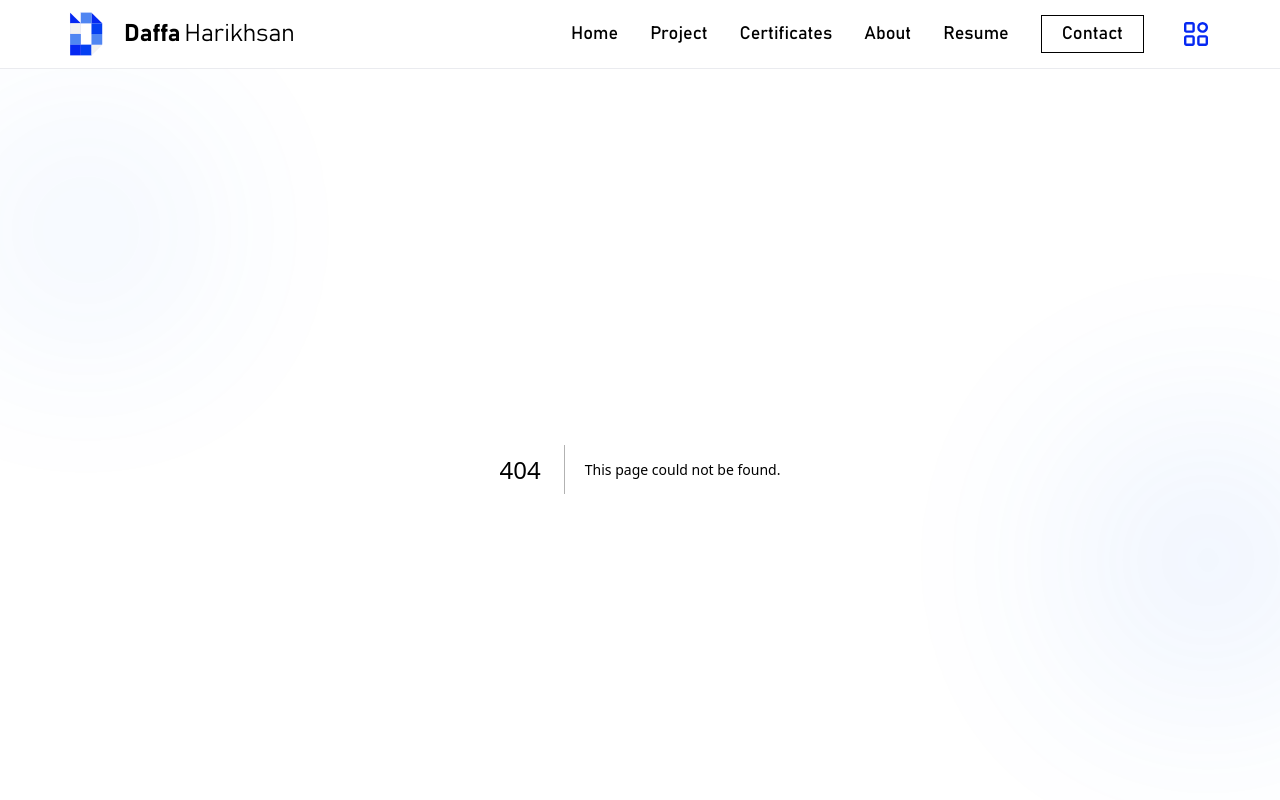
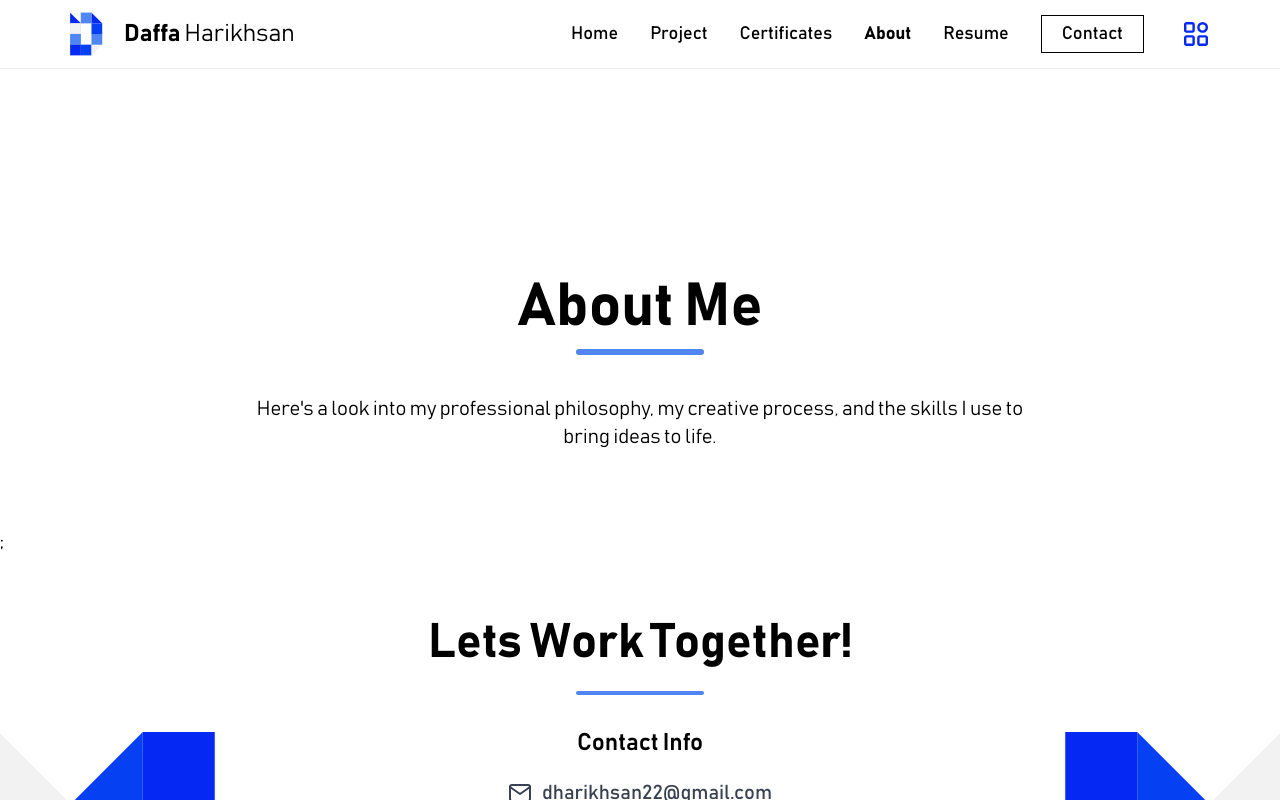
Before and after one commit to daffaharikhsan/portofolio-daf, a Next.js app: page /About in a window 1280 px wide. Before the commit this address had no page. Shown: the top 800 px of the page. Built offline with nearby package versions, Linux system fonts and the light colour scheme.

Commit message:
certificates

```diff
--- /dev/null
+++ b/app/About/page.tsx
@@ -0,0 +1,26 @@
+import React from "react";
+import "./About.css"; // Pastikan file CSS ini terhubung
+import Image from "next/image";
+import Link from "next/link";
+
+const Aboutpage = () => {
+  return (
+    <div className="bg-white dark:bg-black">
+      <main>
+        <div className="my-12 md:my-20 pt-20 md:pt-32 text-center">
+          <h2 className="text-4xl sm:text-5xl md:text-6xl font-bold mb-3 text-black dark:text-white">
+            About Me
+          </h2>
+          <div className="w-20 md:w-32 h-1.5 bg-[#5086F2] rounded-full mx-auto mb-6 md:mb-10"></div>
+          <p className="text-black dark:text-gray-300 font-light text-base sm:text-lg md:text-xl leading-relaxed max-w-3xl mx-auto">
+            Here's a look into my professional philosophy, my creative process,
+            and the skills I use to bring ideas to life.
+          </p>
+        </div>
+        ;
+      </main>
+    </div>
+  );
+};
+
+export default Aboutpage;
--- a/app/certificates/certificates.css
+++ b/app/certificates/certificates.css
@@ -59,6 +59,7 @@
   height: auto; /* Menjaga rasio aspek gambar */
   object-fit: contain;
   border: 1px solid #e2e8f0; /* Border di sekeliling gambar */
+  border-radius: 5px;
 }
 
 .certificate-content {
@@ -72,6 +73,7 @@
   font-size: 1.25rem; /* 20px */
   font-weight: 600;
   margin-bottom: 0.25rem;
+  color: black;
 }
 
 .certificate-issuer {
--- a/app/certificates/page.tsx
+++ b/app/certificates/page.tsx
@@ -6,21 +6,21 @@ import Link from "next/link";
 const certificates = [
   // ... (data sertifikat Anda tetap sama, tidak perlu diubah)
   {
-    image: "/assets/akhir.png",
+    image: "/assets/Foto/DSC06372.jpg",
     title: "Photography",
     issuer: "Google",
     description: "lorem ipsum dolor sit amet",
     link: "#",
   },
   {
-    image: "/assets/Baru.jpg",
+    image: "/assets/Foto/DSC06372.jpg",
     title: "Photography",
     issuer: "Google",
     description: "lorem ipsum dolor sit amet",
     link: "#",
   },
   {
-    image: "/assets/akhir.png",
+    image: "/assets/Foto/DSC06372.jpg",
     title: "Photography",
     issuer: "Google",
     description: "lorem ipsum dolor sit amet",
--- a/app/components/Navbar.tsx
+++ b/app/components/Navbar.tsx
@@ -18,7 +18,7 @@ const Navbar = () => {
     { href: "/", label: "Home" },
     { href: "/project", label: "Project" },
     { href: "/certificates", label: "Certificates" },
-    { href: "/about", label: "About" },
+    { href: "/About", label: "About" },
     { href: "/resume", label: "Resume" },
     { href: "/contact", label: "Contact" },
   ];
@@ -76,9 +76,9 @@ const Navbar = () => {
               Certificates
             </Link>
             <Link
-              href="/about"
+              href="/About"
               className={`transition-colors hover-underline ${
-                pathname === "/about"
+                pathname === "/About"
                   ? "font-bold"
                   : "font-normal hover:font-semibold transition-transform duration-300 hover:scale-110"
               }`}
@@ -139,7 +139,7 @@ const Navbar = () => {
             animate={{ x: 0 }}
             exit={{ x: "100%" }}
             transition={{ type: "spring", stiffness: 300, damping: 30 }}
-            className="fixed top-0 right-0 w-full h-full bg-white dark:bg-gray-900 z-50 md:hidden"
+            className="fixed top-0 right-0 w-full h-full bg-white dark:bg-black z-50 md:hidden"
           >
             <div className="flex flex-col h-full">
               <div className="flex justify-between items-center p-6 border-b border-gray-200 dark:border-gray-700">
@@ -156,7 +156,7 @@ const Navbar = () => {
                 </div>
                 <button
                   onClick={toggleMenu}
-                  className="p-2 rounded-md hover:bg-gray-100 dark:hover:bg-gray-800 focus:outline-none"
+                  className="p-2 rounded-md hover:bg-gray-100 dark:hover:bg-black focus:outline-none"
                   aria-label="Close menu"
                 >
                   <svg
@@ -178,6 +178,15 @@ const Navbar = () => {
                 <ul className="space-y-4">
                   {navLinks.map(({ href, label }) => (
                     <li key={href}>
+                      {label === "Contact" ? (
+                        <a
+                          href="mailto:dharikhsan22@gmail.com"
+                          onClick={toggleMenu}
+                          className=" flex justify-between items-center text-2xl text-gray-800 dark:text-gray-200 hover:text-black dark:hover:text-white font-medium py-2 "
+                        >
+                          <span>{label}</span>
+                        </a>
+                      ) : (
                         <Link
                           href={href}
                           onClick={toggleMenu}
@@ -185,6 +194,7 @@ const Navbar = () => {
                         >
                           <span>{label}</span>
                         </Link>
+                      )}
                     </li>
                   ))}
                 </ul>
```
Also changed, not shown: app/About/About.css (added), 1 other file (tests, documents, lock files or other folders). Lines whose indentation alone changed are shown as unchanged.
